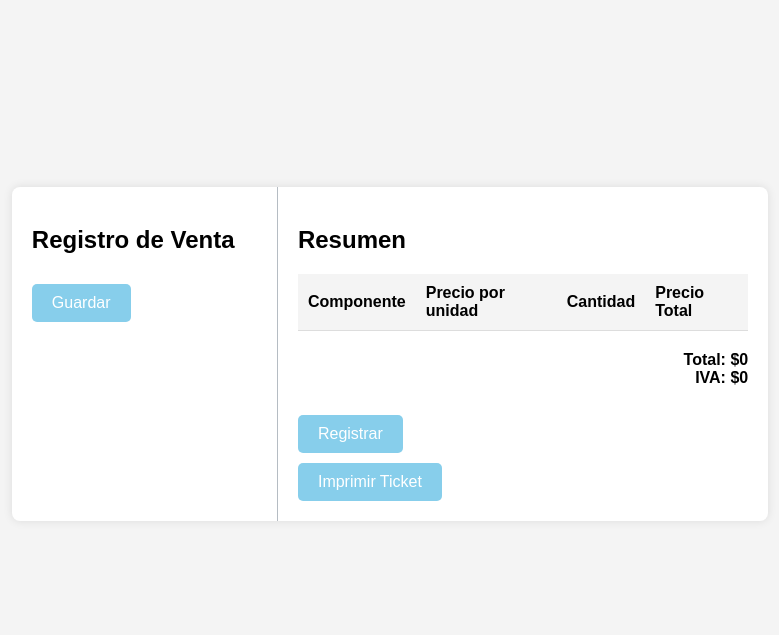
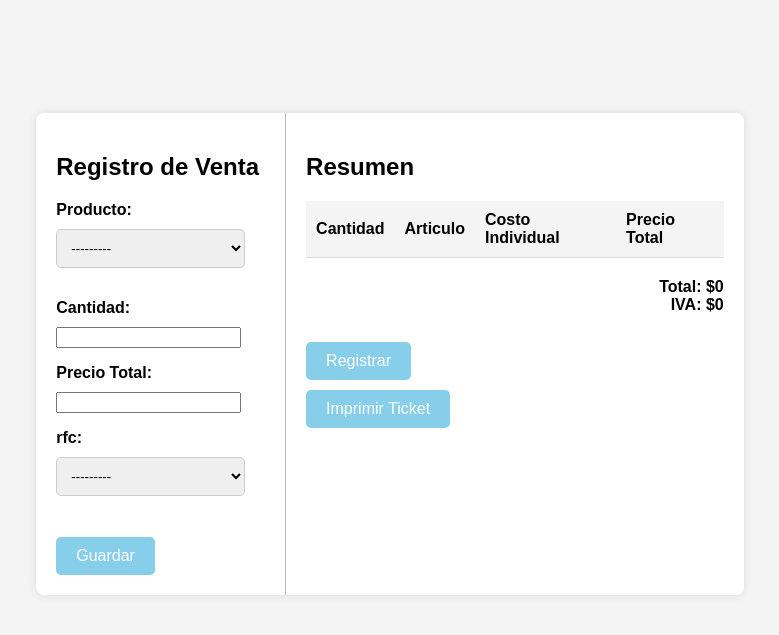
Before and after one commit to Cyrc3/estadias2, a Django app: page /registro_venta/ in a window 1280 px wide. Shown: the part 46-681 px from the top of the page, without its empty margins (250-1029 px from the left). Run offline with Django 3.2, Linux system fonts and the light colour scheme; tables that the repository leaves empty hold one stand-in row (values such as "Sample post"); lists and menus that the app fills with data are empty.

Commit message:
calculo IVA, etiquetas y funcionamiento en general de DetalleVenta

```diff
--- a/estadias1/accounts/forms.py
+++ b/estadias1/accounts/forms.py
@@ -41,6 +41,10 @@ class CompraForm(forms.ModelForm):
 
 class VentaForm(forms.ModelForm):
     id_producto = forms.ModelChoiceField(queryset=Producto.objects.all(), label='Producto',to_field_name='nombre')
+    cantidad = forms.IntegerField(label='Cantidad')
+    precio_total = forms.FloatField(label='Precio Total')
+    #id_venta1 not defined cs don't get how to link this (detalle_venta) with Venta xd
+    #iva = forms.FloatField(label='IVA')
     rfc = forms.ModelChoiceField(queryset=Cliente.objects.all(), label='rfc', to_field_name='rfc')
 
     class Meta:
--- a/estadias1/accounts/views.py
+++ b/estadias1/accounts/views.py
@@ -97,19 +97,13 @@ def registrar_compra(request):
 
 def registro_ventas(request):
     if request.method == 'POST':
-        nueva_venta = Detalle_Venta()
-        nueva_venta.id_detalleventa = request.POST.get('id_detalleventa')
-        nueva_venta.id_producto = request.POST.get('id_producto')
-        nueva_venta.cantidad = request.POST.get('cantidad')
-        nueva_venta.precio_total = request.POST.get('precio_total')
-        nueva_venta.id_venta1 = request.POST.get('id_venta1')
-        nueva_venta.iva = request.POST.get('iva')
-        nueva_venta.rfc = request.POST.get('rfc')
-        nueva_venta.save()
-        return redirect('venta')
-
-    return render(request, 'registro_venta.html')
-
+        form = VentaForm(request.POST)
+        if form.is_valid():
+            form.save()
+            return redirect('venta')
+    else:
+        form = VentaForm()
+    return render(request, 'registro_venta.html', {'form': form})
 
 
 
--- a/estadias1/estadias1/static/JavaScript/Registro_venta_form.js
+++ b/estadias1/estadias1/static/JavaScript/Registro_venta_form.js
@@ -1,30 +1,32 @@
-// <-JS para gestionar el formulario para compras->
-
 document.getElementById('ventaForm').addEventListener('submit', function(event) {
     event.preventDefault();
     const formData = new FormData(event.target);
     const producto = formData.get('id_producto');
-    //const proveedor = formData.get('id_proveedor')
     const cantidad = formData.get('cantidad');
-    const costo = formData.get('costo');
-    const iva = formData.get('iva');
-    const precioTotal = parseFloat(cantidad) * (parseFloat(costo) + parseFloat(iva));
+    const precio = formData.get('precio_total');
+    //let iva = 7;
+    const precioTotal = parseInt(cantidad) * parseFloat(precio);
 
-    //para actualizar la tabla
+    // para actualizar la tabla
     const table = document.getElementById('resumenTabla');
     const newRow = table.insertRow();
     newRow.innerHTML = `
-    <td>${producto}</td>
-    <td>${costo}</td>
-    <td>${cantidad}</td>
-    <td>${precioTotal.toFixed(2)}</td>
+        <td>${cantidad}</td>
+        <td>${producto}</td>
+        <td>${precio}</td>
+        <td>${precioTotal.toFixed(2)}</td>
     `;
 
-    //Actualizar el total
+    // Actualizar el total
     const totalVenta = document.getElementById('total-venta');
     const nuevoTotal = parseFloat(totalVenta.textContent) + precioTotal;
     totalVenta.textContent = nuevoTotal.toFixed(2);
+    // actualiz el iba uwu
+    const parcialIva = document.getElementById('total-iva');
+    const totalIva = nuevoTotal * 0.16; // Corrección aquí
+    parcialIva.textContent = totalIva.toFixed(2);
 
-    //limpia el formulario
+
+    // limpia el formulario
     event.target.reset();
 });
--- a/estadias1/estadias1/templates/registro_venta.html
+++ b/estadias1/estadias1/templates/registro_venta.html
@@ -30,16 +30,16 @@
         <div class="resumen">
             <table id="resumenTabla">
                 <tr>
-                    <th>Componente</th>
-                    <th>Precio por unidad</th>
                     <th>Cantidad</th>
+                    <th>Articulo</th>
+                    <th>Costo Individual</th>
                     <th>Precio Total</th>
                 </tr>
                 <!-- Aquí se pueden agregar filas de la tabla con JavaScript -->
             </table>
             <div class="total">
                 Total: $<span id="total-venta">0</span><br>
-                IVA: $<span id="iva-venta">0</span><br><br>
+                IVA: $<span id="total-iva">0</span><br><br>
 
             </div>
 
```
Also changed, not shown: estadias1/cambios.txt (+21 -0 lines).
